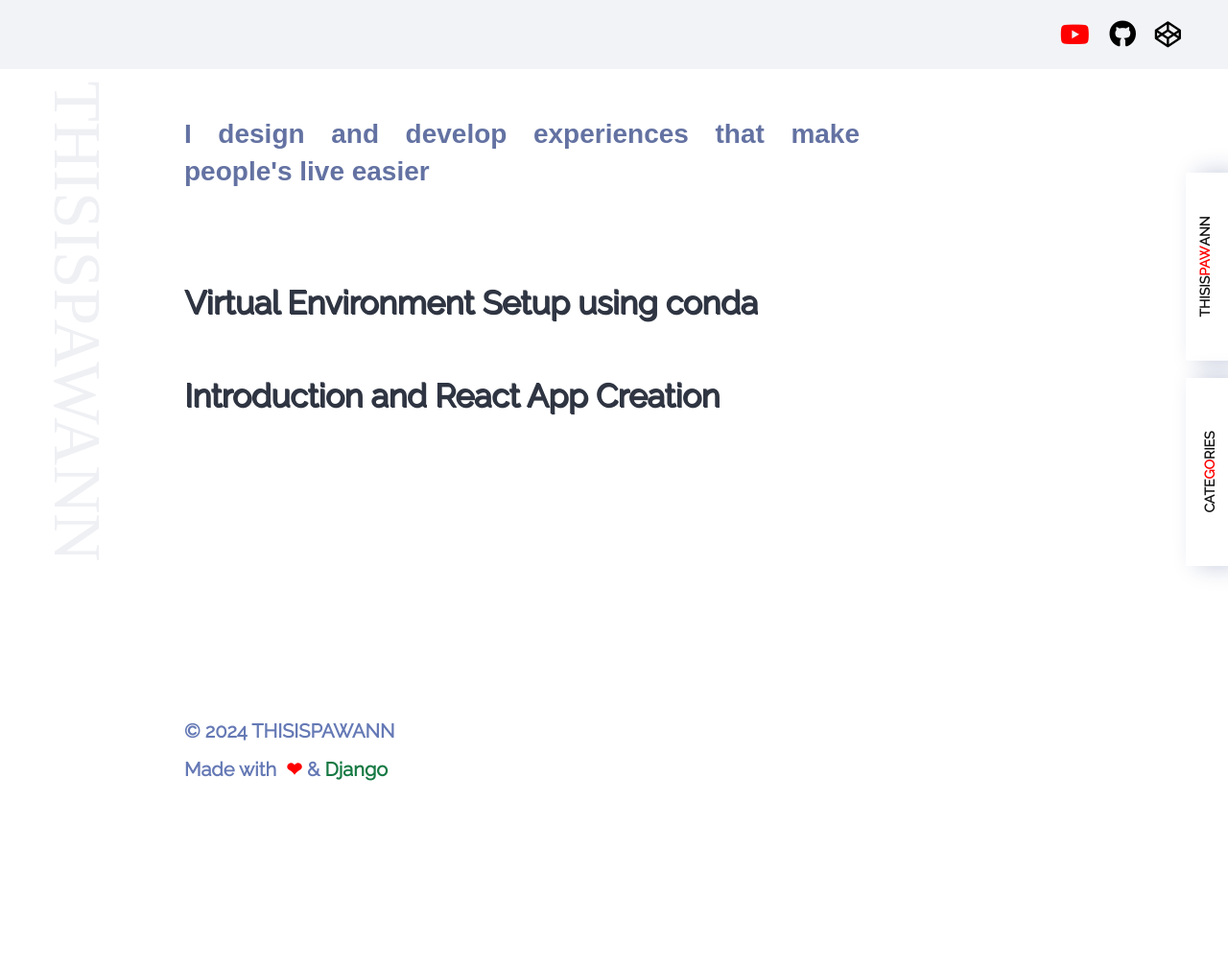
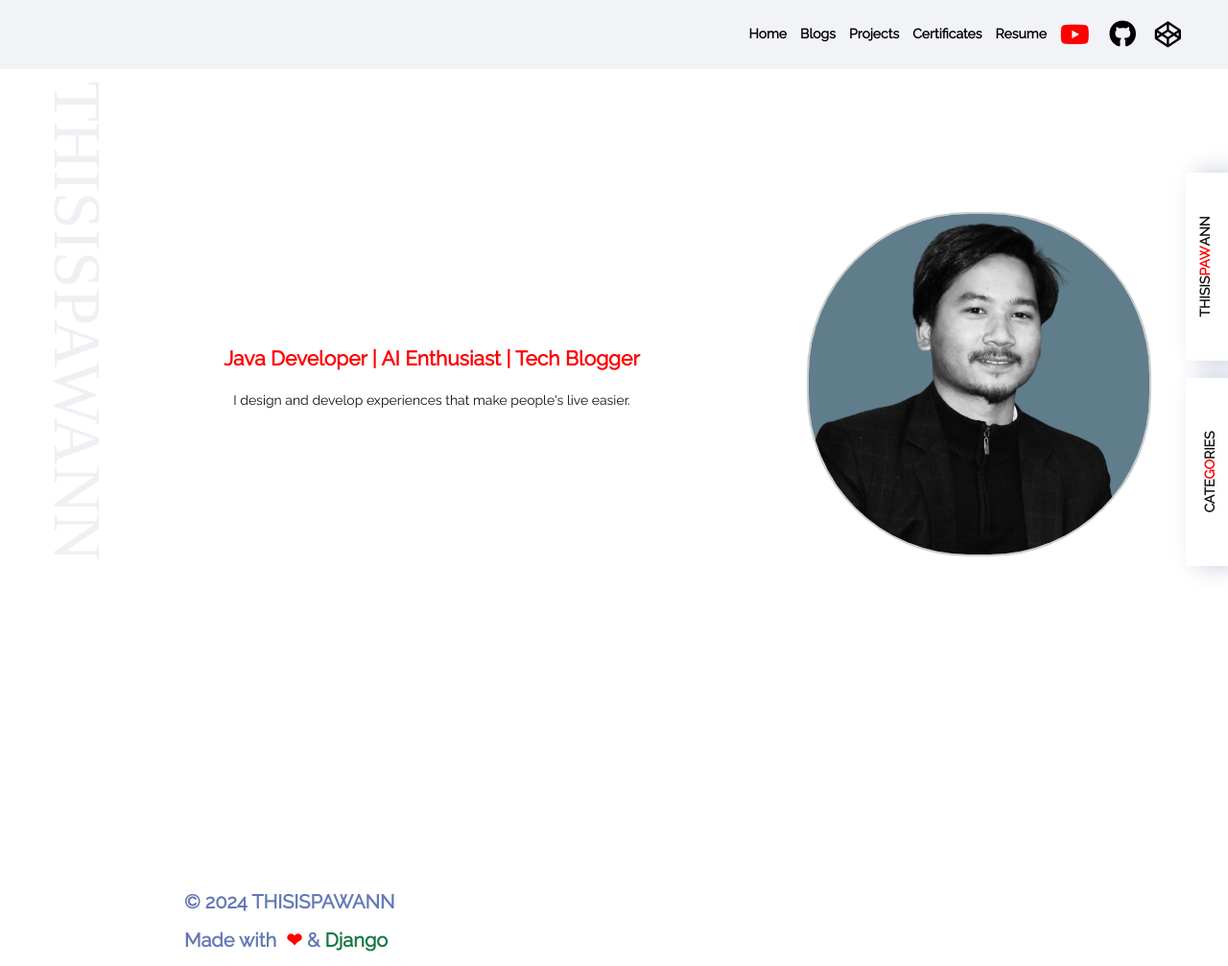
Before and after one commit to thisispawann/mysite, a Django app: page / in a window 1280 px wide. Shown: the whole page at 96% size. Before the commit the page ends 814 px from the top, so only its background shows below. Run offline with Django 3.2, Linux system fonts and the light colour scheme; data comes from the database, SQL or seed files in the repository; both versions use the stored data as it was after the commit.

Commit message:
some changes

```diff
--- a/posts/urls.py
+++ b/posts/urls.py
@@ -1,8 +1,12 @@
 from django.urls import path
-from .views import Blog, PostDetail, CatListView
+from .views import Blog, PostDetail, CatListView, AllEntries, Projects, Certificates
 
 urlpatterns = [
     path('', Blog, name='blog'),
+    path('allEntries/', AllEntries, name='AllEntries'),
+    path('projects/', Projects, name = 'Projects'),
+    path('certificates/', Certificates, name = 'Certificates'),
     path('<slug:post>/', PostDetail, name='PostDetail'),
     path('category/<category>', CatListView.as_view(), name='category')
+
 ]
--- a/posts/views.py
+++ b/posts/views.py
@@ -58,3 +58,15 @@ def category_list(request):
         "category_list": category_list,
     }
     return context
+
+
+def AllEntries(request):
+    all_posts = Post.newmanager.all() #collected all data from post model
+    return render(request, 'allEntries.html', {'posts': all_posts})
+
+def Projects(request):
+    return render(request,'projects.html')
+
+
+def Certificates(request):
+    return render(request,'certificates.html')
--- a/static/css/style.css
+++ b/static/css/style.css
@@ -313,6 +313,7 @@ a:focus {
 }
 
 
+
 @media screen and (min-width: 900px) {
 	.menu {
 		padding: 15vh 0 20vh 0;
--- a/templates/base.html
+++ b/templates/base.html
@@ -29,7 +29,7 @@
     </title>
     <title>thisispawnn</title>
   </head>
-  <body>
+  <body style="background-image: {% static 'my_app/example.jpg' %}" ">
     <main>
       <div class="logo-back">
         <svg
@@ -53,11 +53,16 @@
       <div class="header">
         <div class="header__title-wrap">
           <div class="header__links">
+            <a href="/" style="font-size: 1rem;">Home</a>
+            <a href="{% url 'AllEntries' %}" style="font-size: 1rem;">Blogs</a>
+            <a href="{% url 'Projects' %}" style="font-size: 1rem;">Projects</a>
+            <a href="{% url 'Certificates' %}" style="font-size: 1rem;">Certificates</a>
+            <a href="../static/img/Pawan Kumar Shrestha.pdf" download style="font-size: 1rem;">Resume</a>
             <a href="" target="_blank" class="header__link"
               ><i class="icons fab fa-youtube"></i
             ></a>
-            <a href="#" class="icons fab fa-github"></a>
-            <a href="#codepenlink" target="_blank" class="header__link"
+            <a href="https://github.com/thisispawann" class="icons fab fa-github"></a>
+            <a href="https://codesandbox.io/u/thisispawann" target="_blank" class="header__link"
               ><i class="icons fab fa-codepen"></i
             ></a>
           </div>
--- a/templates/blog.html
+++ b/templates/blog.html
@@ -1,19 +1,39 @@
+<!-- HOME PAGE OF PORTFOLIO -->
 {% extends 'base.html' %} {% load static %} {% block title %} thisispawann |blog
 {% endblock %} {% block body %}
 
+<style>
+  .circular-image-container{
+  border: 2px solid #ccc;
+  border-radius: 47%;
+  overflow: hidden;
+  /* width: 300px; */
+  /* height: 300px; */
+  display: flex;
+  justify-content: center;
+  align-items: center;
+  }
 
-<nav class="menu" data-scroll-section-inview="">
-  <h1 class="menu__item-h1">
-    I design and develop experiences that make people's live easier
-  </h1>
-  {% for post in posts %}
-  <a href="{{post.get_absolute_url}}" class="text-dark menu__item">
-    <span class="menu__item-text"
-      ><span class="menu__item-textinner" style="transform: translate(0px, 0px)"
-        ><span>{{post.title}}</span></span
-      ></span
-    >
-  </a>
-  {% endfor %}
-</nav>
+.circular-image{
+  height: auto;
+  width: 100%;
+  display: block;
+}
+
+</style>
+
+<div class="container">
+  <div class="row justify-content-center align-items-center" style="height: 100vh;">
+    <div class="col-8 text-center">
+      <p style="font-size: 1.5rem; color: red;"><b>Java Developer | AI Enthusiast | Tech Blogger</b></p>
+      <p>I design and develop experiences that make people's live easier.</p>
+    </div>
+    <div class="col-4 d-flex justify-content-center">
+      <div class="circular-image-container">
+        <img class="circular-image" src="{% static 'img/pawann.png' %}" alt="Pawan">
+      </div>
+    </div>
+  </div>
+</div>
+
 {% endblock%}
```
Also changed, not shown: templates/allEntries.html (added, +30 -0 lines), templates/certificates.html (added, +10 -0 lines), templates/projects.html (added, +10 -0 lines), db.sqlite3, django-summernote/2023-05-31/4feb8094-2e89-4bb1-ab6b-82293a666e27.jpg (added), django-summernote/2023-05-31/749112b3-652d-404b-a0ac-83136660c871.png (added), django-summernote/2023-05-31/adcfce22-60d1-467d-a2ea-3cf1a206b1df.jpg (added), static/img/bg-stripe.png (added), static/img/img1.png (added), static/img/img2.png (added), static/img/pawann.png (added), 1 other file.
